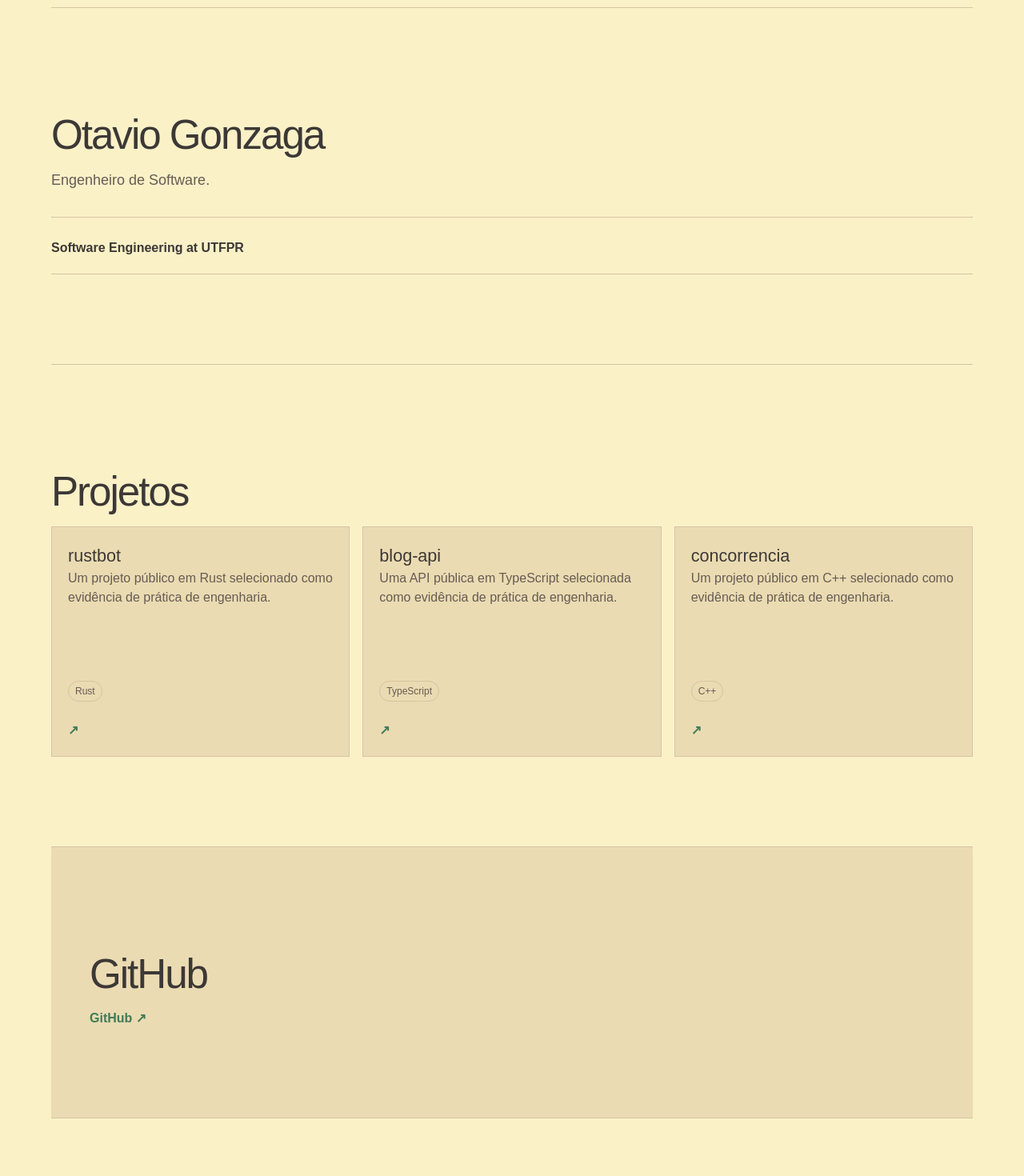
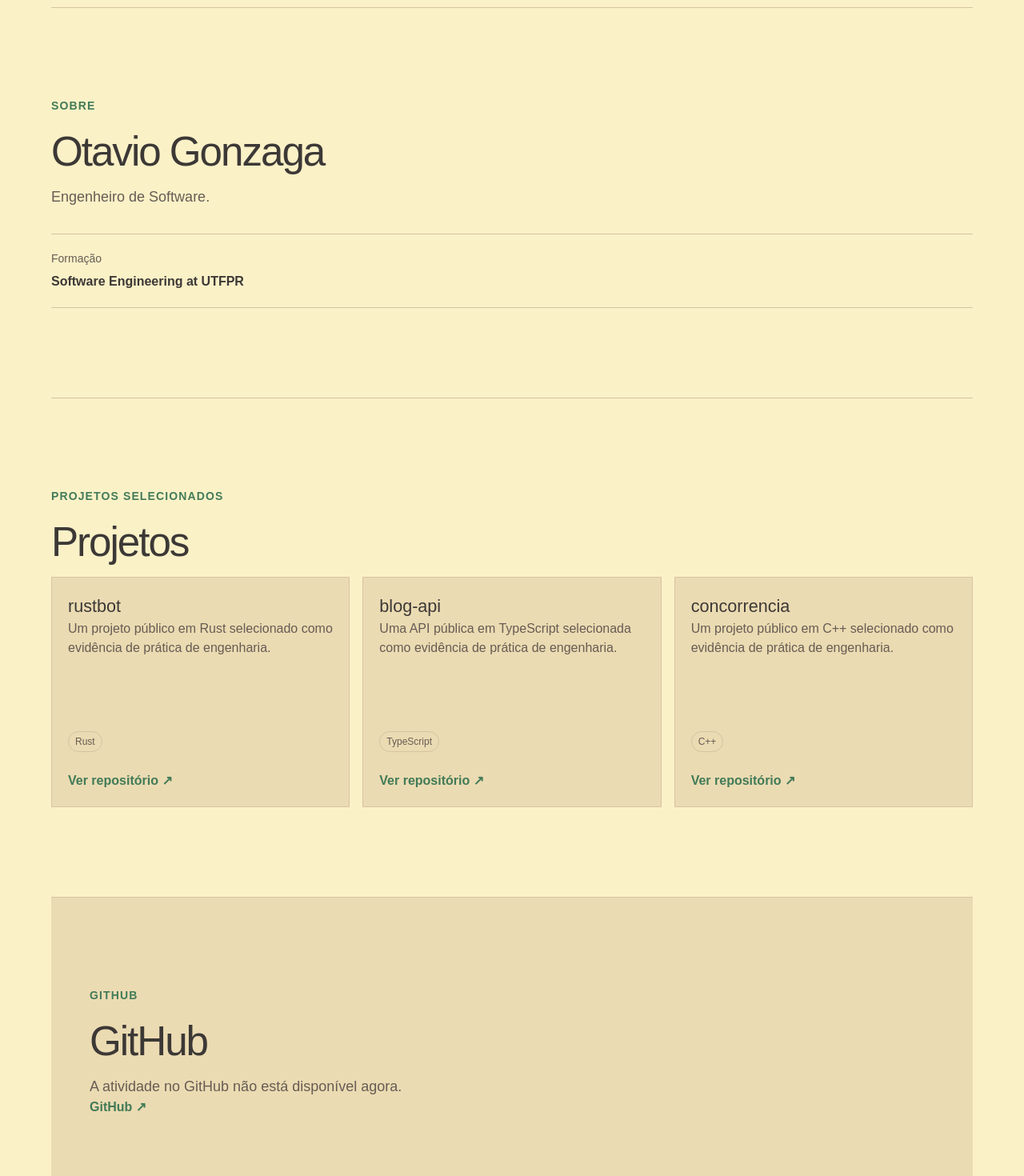
Before and after one commit to OtavioGonzaga/otaviogonzaga.dev, a Next.js app: page / in a window 1280 px wide. Shown: the part 620-2090 px from the top of the page at 80% size. Built offline with nearby package versions, Linux system fonts and the light colour scheme; no server answers.

Commit message:
docs: record portfolio content changes

```diff
--- a/src/shared/i18n/dictionaries.ts
+++ b/src/shared/i18n/dictionaries.ts
@@ -12,6 +12,15 @@ export const dictionaries = {
     intro: "Olá, eu sou",
     availability: "Portfólio pessoal",
     skipToContent: "Pular para o conteúdo principal",
+    about: "Sobre",
+    education: "Formação",
+    selectedProjects: "Projetos selecionados",
+    projectRepository: "Ver repositório",
+    githubActivity: "GitHub",
+    repositories: "repositórios públicos",
+    stars: "estrelas",
+    githubUnavailable: "A atividade no GitHub não está disponível agora.",
+    contact: "Contato",
   },
   en: {
     language: "Language",
@@ -26,6 +35,15 @@ export const dictionaries = {
     intro: "Hi, I'm",
     availability: "Personal portfolio",
     skipToContent: "Skip to main content",
+    about: "About",
+    education: "Education",
+    selectedProjects: "Selected projects",
+    projectRepository: "View repository",
+    githubActivity: "GitHub",
+    repositories: "public repositories",
+    stars: "stars",
+    githubUnavailable: "GitHub activity is unavailable right now.",
+    contact: "Contact",
   },
 } as const;
 
```
Also changed, not shown: 1 other file (tests, documents, lock files or other folders).
